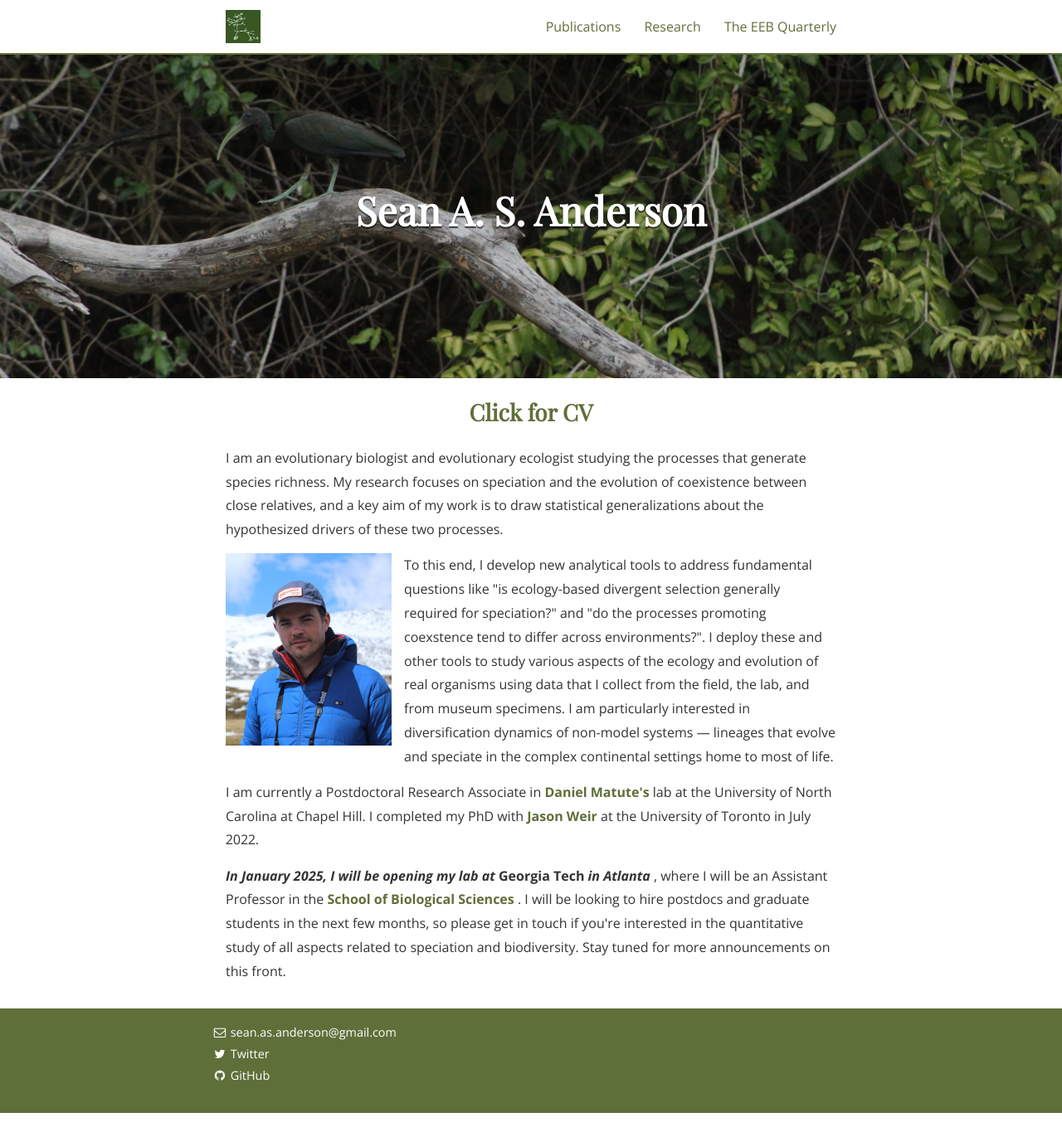
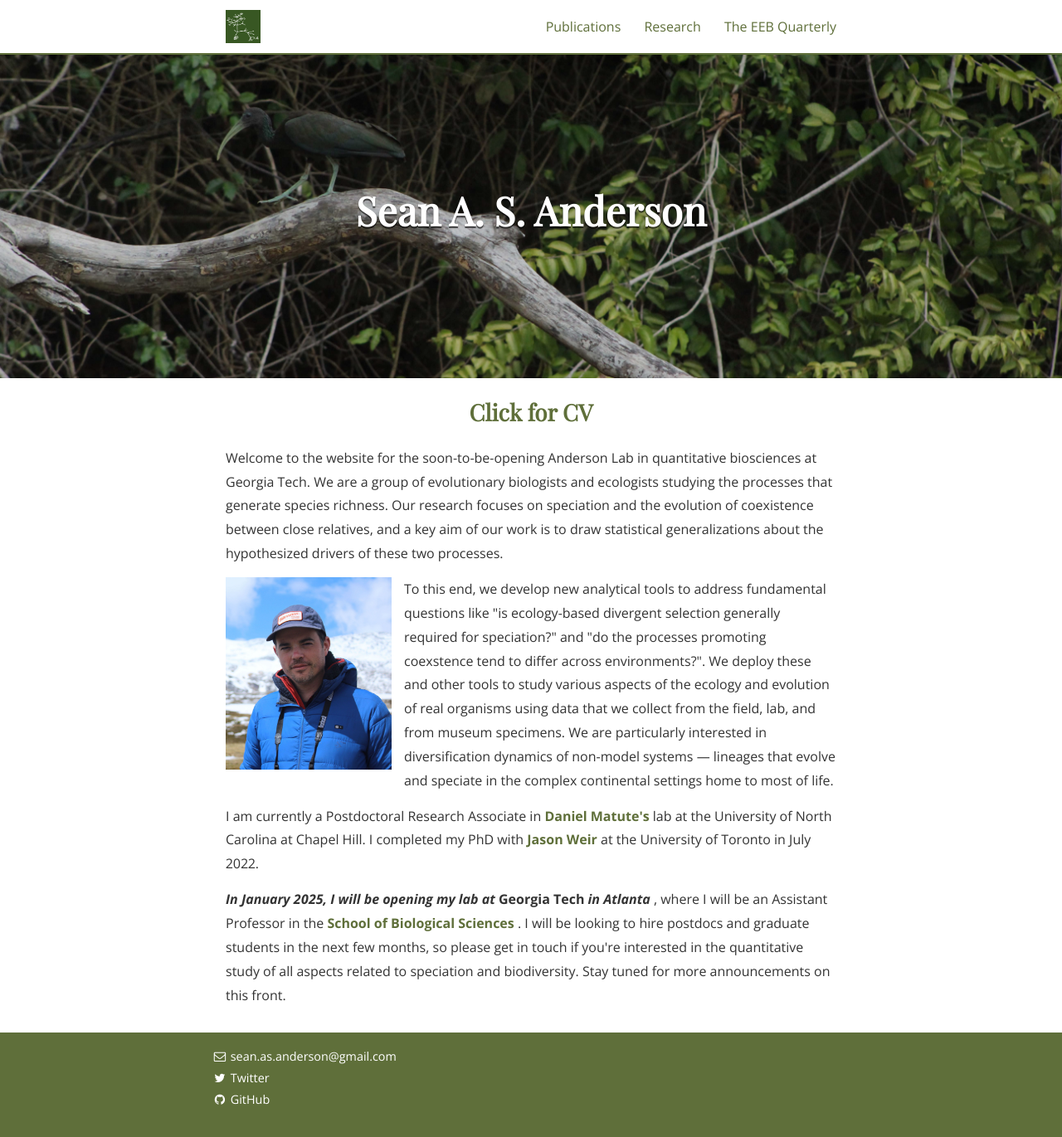
Before and after one commit to SeanASAnderson/SeanASAnderson.github.io, a Jekyll site: the page built from index.html, in a window 1280 px wide and 1371 px high. Shown: the whole window at 83% size. Built offline with Jekyll 4.4.1, drawn with Linux system fonts in a browser that asks for light colours; nearby versions of some CDN libraries; some web fonts are replaced; the list of posts is cut into pages by our own code.

Commit message:
updated index

```diff
--- a/index.html
+++ b/index.html
@@ -54,8 +54,8 @@ img {
 
   <h2> <center><a href="https://github.com/SeanASAnderson/CV/blob/main/AndersonSean.CV.2023.pdf">Click for CV </a></center></h2>
   <!--<h1> <center> Welcome! </center> </h1>-->
-  <p> I am an evolutionary biologist and evolutionary ecologist studying the processes that generate species richness. My research focuses on speciation and the evolution of coexistence between close relatives, and a key aim of my work is to draw statistical generalizations about the hypothesized drivers of these two processes. </p>
-  <p> <img src="/assets/anderson_sean_rockies2019.jpg" alt="Sean Pic" style="width:200px;margin-right:15px;"> To this end, I develop new analytical tools to address fundamental questions like "is ecology-based divergent selection generally required for speciation?" and "do the processes promoting coexstence tend to differ across environments?". I deploy these and other tools to study various aspects of the ecology and evolution of real organisms using data that I collect from the field, the lab, and from museum specimens. I am particularly interested in diversification dynamics of non-model systems <span>&#8212;</span> lineages that evolve and speciate in the complex continental settings home to most of life. </p>
+  <p> Welcome to the website for the soon-to-be-opening Anderson Lab in quantitative biosciences at Georgia Tech. We are a group of evolutionary biologists and ecologists studying the processes that generate species richness. Our research focuses on speciation and the evolution of coexistence between close relatives, and a key aim of our work is to draw statistical generalizations about the hypothesized drivers of these two processes. </p>
+  <p> <img src="/assets/anderson_sean_rockies2019.jpg" alt="Sean Pic" style="width:200px;margin-right:15px;"> To this end, we develop new analytical tools to address fundamental questions like "is ecology-based divergent selection generally required for speciation?" and "do the processes promoting coexstence tend to differ across environments?". We deploy these and other tools to study various aspects of the ecology and evolution of real organisms using data that we collect from the field, lab, and from museum specimens. We are particularly interested in diversification dynamics of non-model systems <span>&#8212;</span> lineages that evolve and speciate in the complex continental settings home to most of life. </p>
   <p> I am currently a Postdoctoral Research Associate in <a href="http://www.dm-incompatibilities.org/index.html"/> <b>Daniel Matute's </a> </b> lab at the University of North Carolina at Chapel Hill. I completed my PhD with <a href="https://www.utsc.utoronto.ca/~jweir"/> <b>Jason Weir </a> </b> at the University of Toronto in July 2022. </p>
   <p> <b><i>In January 2025, I will be opening my lab at </i> Georgia Tech<i> in Atlanta </i></b>, where I will be an Assistant Professor in the <a href="https://biosciences.gatech.edu/"/> <b> School of Biological Sciences</a> </b>. I will be looking to hire postdocs and graduate students in the next few months, so please get in touch if you're interested in the quantitative study of all aspects related to speciation and biodiversity. Stay tuned for more announcements on this front. </p>
     <!--I'm entering the fourth and final year of my work with Jason, so <b> if you're a PI and would like to discuss potential postdoc partnerships for 2022, please <a href="mailto:sean.as.anderson@gmail.com">reach out today!</a></b> </p>-->
```
